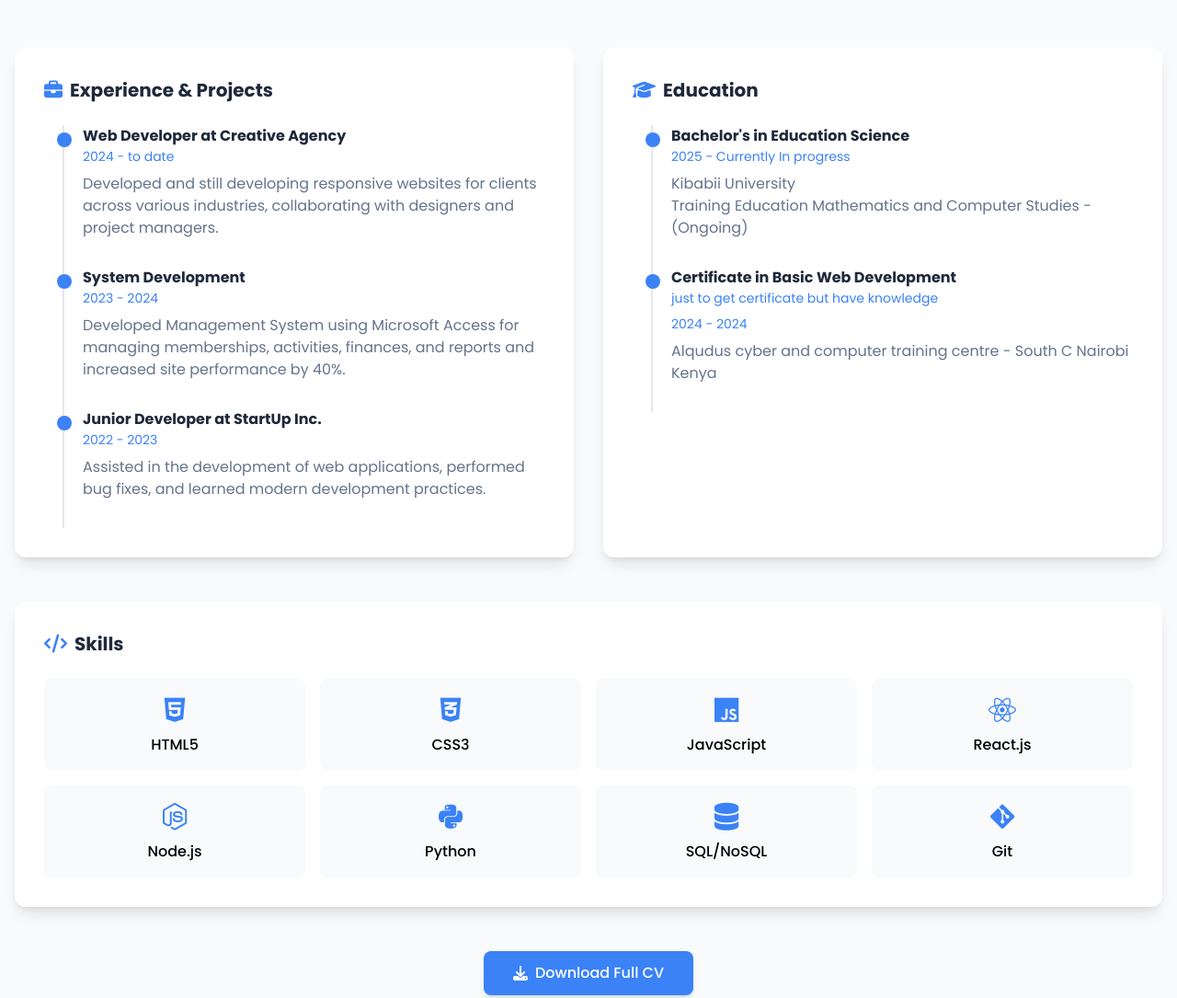
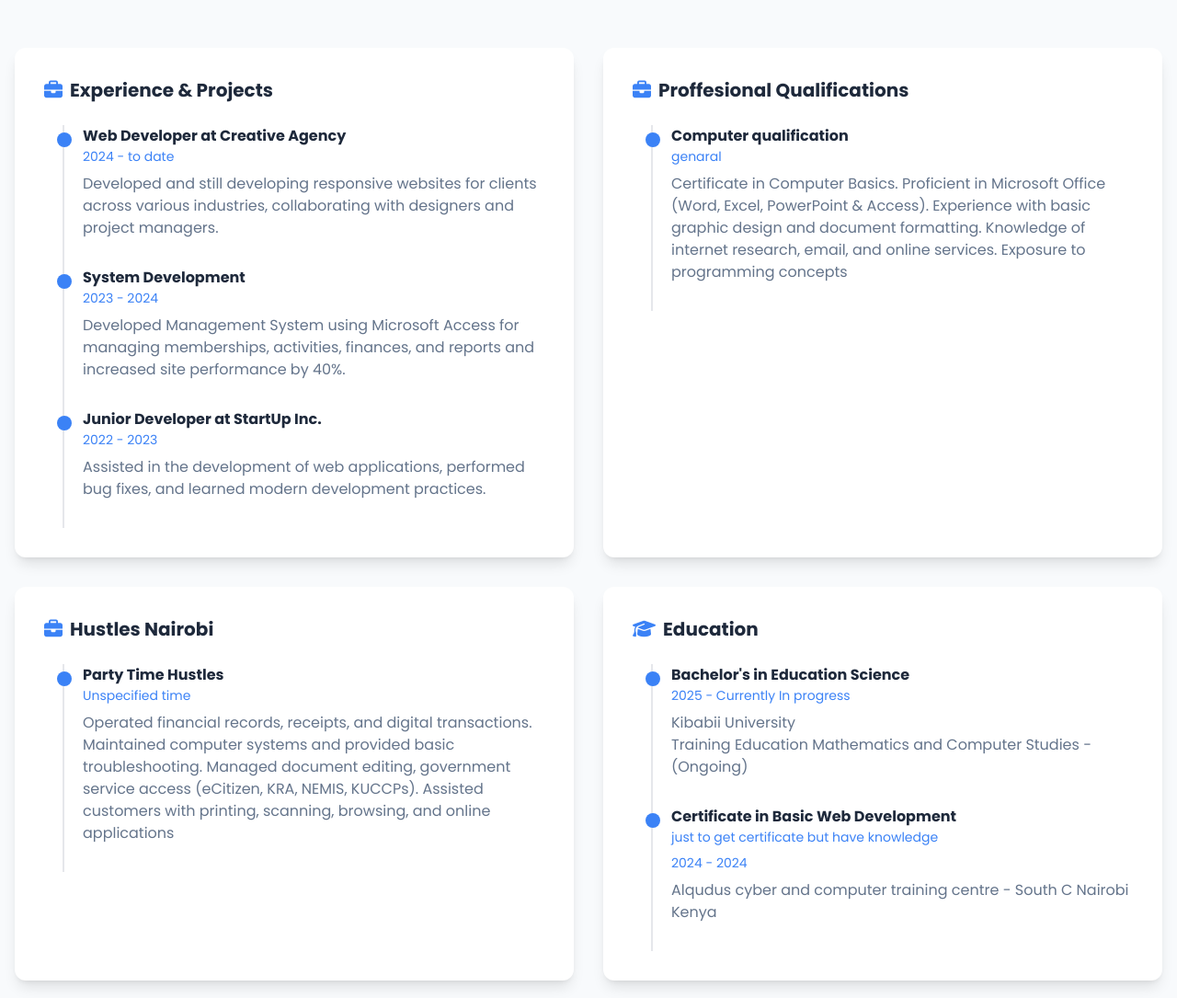
Before and after one commit to MukisuTech/portfolio, a plain HTML site: page resume.html in a window 1280 px wide. Shown: the part 220-1305 px from the top of the page at 92% size. Drawn offline with nearby package versions, Linux system fonts and the light colour scheme.

Commit message:
Add files via upload

```diff
--- a/resume.html
+++ b/resume.html
@@ -94,6 +94,37 @@
                             <h4 class="font-bold text-dark">Junior Developer at StartUp Inc.</h4>
                             <p class="text-primary text-sm mb-2">2022 - 2023</p>
                             <p class="text-secondary">Assisted in the development of web applications, performed bug fixes, and learned modern development practices.</p>
+                        </div>
+                    </div>
+                </div>
+
+
+                <div class="bg-white rounded-xl shadow-lg p-8">
+                    <h3 class="text-xl font-bold text-dark mb-6 flex items-center gap-2">
+                        <i class="fas fa-briefcase text-primary"></i>
+                        Proffesional Qualifications
+                    </h3>
+
+                    <div class="timeline">
+                        <div class="timeline-item">
+                            <h4 class="font-bold text-dark">Computer qualification</h4>
+                            <p class="text-primary text-sm mb-2">genaral</p>
+                            <p class="text-secondary">Certificate in Computer Basics. Proficient in Microsoft Office (Word, Excel, PowerPoint & Access). Experience with basic graphic design and document formatting. Knowledge of internet research, email, and online services. Exposure to programming concepts</p>
+                        </div>
+                    </div>
+                </div>
+
+                <div class="bg-white rounded-xl shadow-lg p-8">
+                    <h3 class="text-xl font-bold text-dark mb-6 flex items-center gap-2">
+                        <i class="fas fa-briefcase text-primary"></i>
+                        Hustles Nairobi
+                    </h3>
+
+                    <div class="timeline">
+                        <div class="timeline-item">
+                            <h4 class="font-bold text-dark">Party Time Hustles</h4>
+                            <p class="text-primary text-sm mb-2">Unspecified time</p>
+                            <p class="text-secondary">Operated financial records, receipts, and digital transactions. Maintained computer systems and provided basic troubleshooting. Managed document editing, government service access (eCitizen, KRA, NEMIS, KUCCPs). Assisted customers with printing, scanning, browsing, and online applications</p>
                         </div>
                     </div>
                 </div>
```
